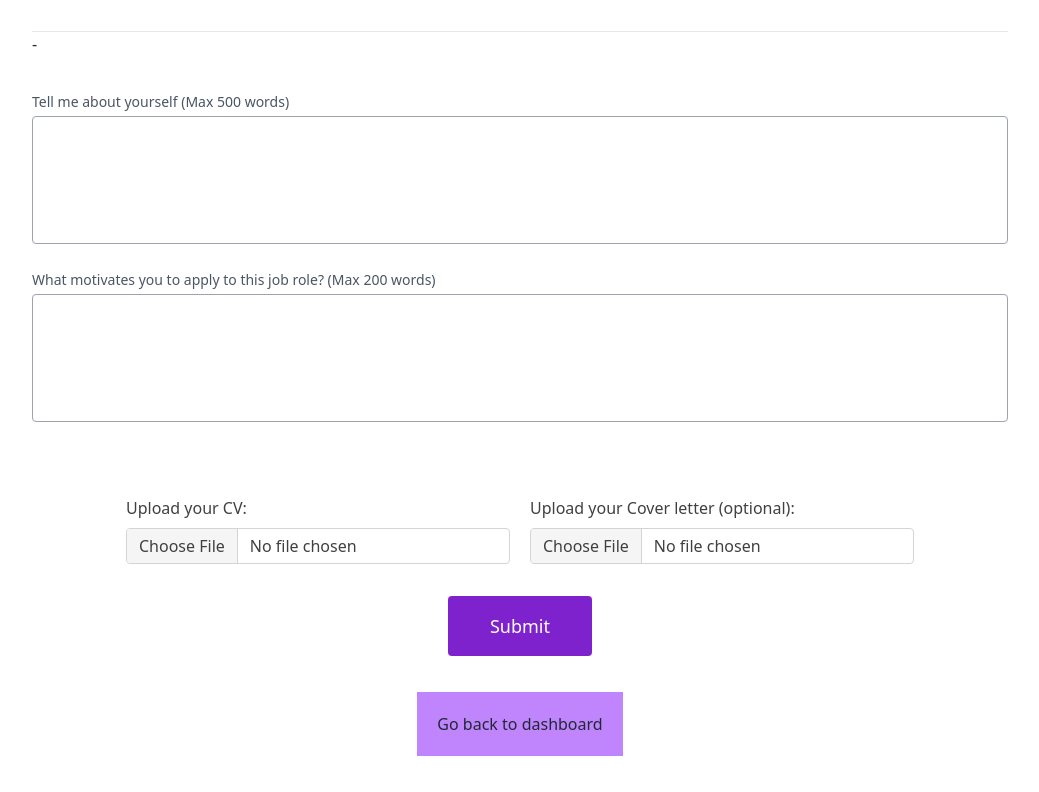
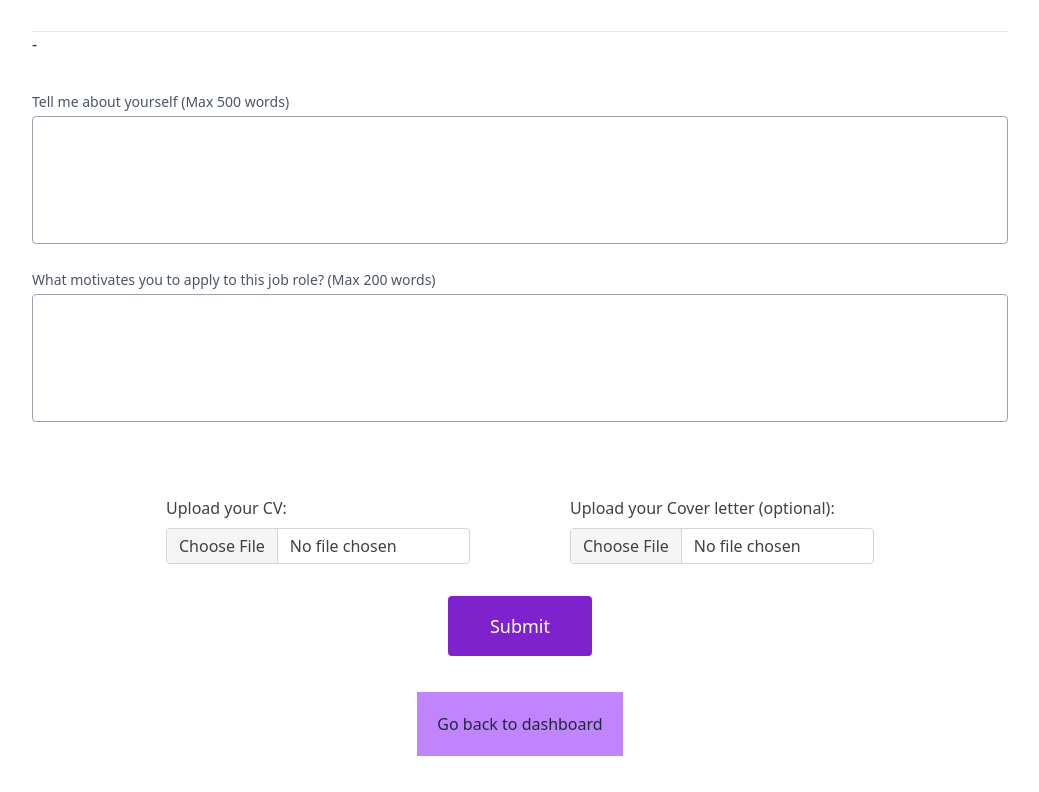
Before and after one commit to uzma981/HireUz, a React (Vite) app: page /jobs/1/job-apply in a window 1280 px wide. Shown: the part 507-1299 px from the top of the page, without its empty margins (120-1159 px from the left). Built offline with nearby package versions, Linux system fonts and the light colour scheme; no server answers; what @shrutibalasa/tailwind-grid-auto-fit would draw is missing.

Commit message:
responsive changes

```diff
--- a/src/components/JobsScreen/ApplyScreen/ApplyNow.jsx
+++ b/src/components/JobsScreen/ApplyScreen/ApplyNow.jsx
@@ -63,16 +63,16 @@ function ApplyNow() {
   };
 
   return (
-    <div>
-      <section className="flex bg-white py-4 mt-5 items-center justify-center">
+    <div className="m-5">
+      <section className="flex bg-white py-4  mt-5 items-center justify-center">
         <h2 id="h2-container" className=" font-bold text-4xl md:text-5xl ">
           Application Form
         </h2>
       </section>
       <div className="flex items-center justify-center">
-        <form onSubmit={handleSubmit} id="form-container">
+        <form onSubmit={handleSubmit} id="form-container" className="">
           <div className="w-full px-8">
-            <div className="xl:px-24">
+            <div className="sm:px-10 xl:px-24">
               <div className="px-5 py-4 bg-gray-200 rounded-lg flex items-center justify-between mt-7">
                 <div className="flex items-center">
                   <div className="flex-shrink-0">
@@ -235,7 +235,7 @@ function ApplyNow() {
               </section>
             </div>
             <div className="flex flex-col justify-center mt-5 md:flex-row">
-              <div className="mb-3 w-full md:w-96">
+              <div className="mb-3 w-full md:w-96 sm:px-10">
                 <label
                   htmlFor="formFile"
                   className="mb-2 inline-block text-neutral-700 dark:text-neutral-200"
@@ -257,7 +257,7 @@ function ApplyNow() {
                   }}
                 />
               </div>
-              <div className="mb-3 w-full md:ml-5 md:w-96">
+              <div className="mb-3 w-full md:ml-5 md:w-96 sm:px-10">
                 <label
                   htmlFor="formFile"
                   className="mb-2 inline-block text-neutral-700 dark:text-neutral-200"
@@ -273,7 +273,7 @@ function ApplyNow() {
               </div>
             </div>
           </div>{' '}
-          <div className="flex items-center justify-center w-full px-7 md:justify-center ">
+          <div className="flex items-center justify-center w-full px-7 md:justify-center sm:px-20">
             <button
               placeholder="submit"
               type="submit"
@@ -293,7 +293,6 @@ function ApplyNow() {
         >
           Go back to dashboard
         </Link>
-
       </section>
     </div>
   );
```
